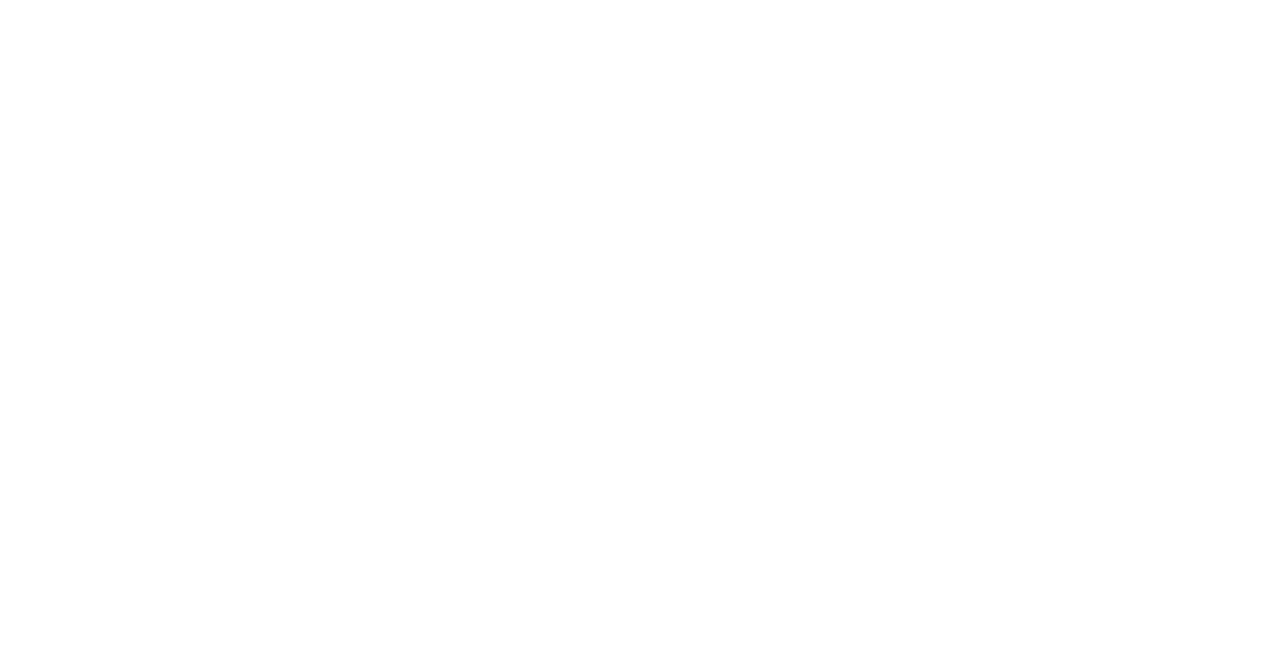
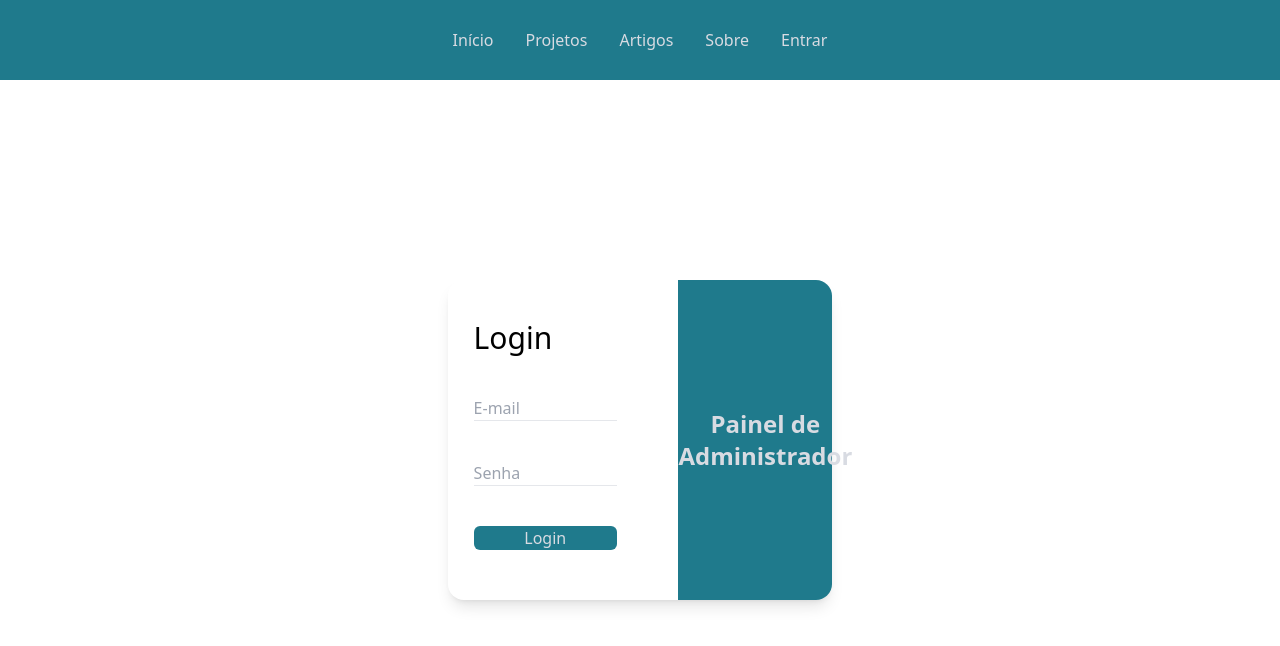
Before and after one commit to odeni3/poli-egs-frontend-equipe4, a React (Vite) app: page /login in a window 1280 px wide. Before the commit this address had no page. Shown: the top 646 px of the page. Built offline with nearby package versions, Linux system fonts and the light colour scheme; no server answers.

Commit message:
sistema de login v0

```diff
--- a/package.json
+++ b/package.json
@@ -13,8 +13,10 @@
     "@headlessui/react": "^2.1.2",
     "@heroicons/react": "^2.1.4",
     "@tailwindcss/line-clamp": "^0.4.4",
+    "@types/firebase": "^3.2.1",
     "axios": "^1.7.2",
     "bootstrap": "^5.3.3",
+    "firebase": "^10.12.4",
     "react": "^18.3.1",
     "react-bootstrap": "^2.10.4",
     "react-dom": "^18.3.1",
--- /dev/null
+++ b/src/assets/firebaseConfig.ts
@@ -0,0 +1,19 @@
+import { initializeApp } from "firebase/app";
+import { browserSessionPersistence, getAuth, setPersistence, signInWithEmailAndPassword } from "firebase/auth";
+
+
+const firebaseConfig = {
+  apiKey: import.meta.env.VITE_FIREBASE_API_KEY,
+  authDomain: import.meta.env.VITE_FIREBASE_AUTH_DOMAIN,
+  databaseURL: import.meta.env.VITE_FIREBASE_DATABASE_URL,
+  projectId: import.meta.env.VITE_FIREBASE_PROJECT_ID,
+  storageBucket: import.meta.env.VITE_FIREBASE_STORAGE_BUCKET,
+  messagingSenderId: import.meta.env.VITE_FIREBASE_MESSAGING_SENDER_ID,
+  appId: import.meta.env.VITE_FIREBASE_APP_ID,
+  measurementId: import.meta.env.VITE_FIREBASE_MEASUREMENT_ID
+};
+
+const app = initializeApp(firebaseConfig);
+const auth:any = getAuth(app);
+
+export { auth };
--- a/src/components/HeaderAdmin.tsx
+++ b/src/components/HeaderAdmin.tsx
@@ -6,7 +6,7 @@
 
     <header className="bg-primary-color shadow text-light-color h-[10vh] w-full flex justify-between items-center px-4">
       <Nav className="flex flex-1">
-        <Nav.Link href="/" className="mr-auto ml-10 w-[1vw] h-[2.5vh]">
+        <Nav.Link href="/logout" className="mr-auto ml-10 w-[1vw] h-[2.5vh]">
           <ArrowLeftStartOnRectangleIcon className="h-full"/>
         </Nav.Link>
         <div className="flex-1 flex justify-center space-x-8">
--- /dev/null
+++ b/src/components/Logout.tsx
@@ -0,0 +1,28 @@
+import React, { useEffect } from 'react'
+import { useNavigate } from 'react-router-dom'
+import { signOut } from 'firebase/auth'
+import { auth } from '../assets/firebaseConfig'
+
+function Logout() {
+  const navigate = useNavigate();
+
+  useEffect(() => {
+    const handleLogout = async () => {
+        try {
+            await signOut(auth);
+            navigate('/login');
+        } catch (error) {
+            console.log("Error loggin out: ", error);
+        }
+    };
+
+    handleLogout();
+  }, [navigate]);
+
+
+  return (
+    <div>Loggin out...</div>
+  )
+};
+
+export default Logout;
--- /dev/null
+++ b/src/components/ProtectedRoute.tsx
@@ -0,0 +1,17 @@
+import React,{ Component }  from 'react'
+import { useAuth } from '../contexts/AuthContext'
+import { Outlet, Navigate } from 'react-router-dom';
+
+function ProtectedRoute({component, ...rest}:any) {
+    const { currentUser, loading }:any = useAuth();
+
+    if (loading) {
+        return <div>Loading...</div>
+    }
+
+  return (
+    currentUser ? <Outlet/> : <Navigate to="/login"/>
+  );
+};
+
+export default ProtectedRoute;
--- /dev/null
+++ b/src/contexts/AuthContext.tsx
@@ -0,0 +1,34 @@
+import React, { createContext, ReactNode, useContext, useEffect, useState } from 'react';
+import { onAuthStateChanged, getAuth, User, getIdToken, signInWithCredential, signInWithCustomToken } from 'firebase/auth';
+import { auth } from '../assets/firebaseConfig';
+
+interface AuthContextType {
+    currentUser: User | null;
+}
+
+const AuthContext = createContext<AuthContextType | undefined>(undefined);
+
+export const AuthProvider = ({ children }:{ children: ReactNode }) => {
+    const [currentUser, setCurrentUser] = useState<User | null>(null);
+
+    useEffect(() => {
+        const unsubscribe = onAuthStateChanged(auth, async (user:any) => {
+           setCurrentUser(user);
+        });
+        return () => unsubscribe();
+    }, []);
+
+    return (
+        <AuthContext.Provider value={{currentUser}}>
+            {children}
+        </AuthContext.Provider>
+    );
+};
+
+export const useAuth = () => {
+    const context = useContext(AuthContext);
+    if(context === undefined) {
+        throw new Error('useAuth must be used within an AuthProvider')
+    }
+    return context;
+}
--- a/src/main.tsx
+++ b/src/main.tsx
@@ -8,18 +8,29 @@
 import ProjectsAdmin from './pages/Admin/Projects.tsx'
 import ArticlesAdmin from './pages/Admin/Artigos.tsx'
 import Articles from './pages/Artigos.tsx'
+import Login from './pages/Admin/Login.tsx'
+import { AuthProvider } from './contexts/AuthContext.tsx'
+import ProtectedRoute from './components/ProtectedRoute.tsx'
+import Logout from './components/Logout.tsx'
+import HeaderAdmin from './components/HeaderAdmin.tsx'
 
 ReactDOM.createRoot(document.getElementById('root')!).render(
   <React.StrictMode>
     <BrowserRouter>
-      <Routes>
+      <AuthProvider>
+        <Routes>
           <Route path='/' element={<App />} />
           <Route path='/projects/:slug?' element={<Projects />} />
           <Route path='/projects/selected/:slug' element={<Project />} />
           <Route path='/articles' element={<Articles />} />
-          <Route path='/admin-projects' element={<ProjectsAdmin />} />
+          <Route path='/login' element={<Login />} />
           <Route path='/admin-articles' element={<ArticlesAdmin />} />
-      </Routes>
+          <Route element={<ProtectedRoute/>}>
+            <Route path='/admin-projects' element={<ProjectsAdmin/>}/>
+            <Route path='/logout' element={<Logout/>}/>
+          </Route>
+        </Routes>
+      </AuthProvider>
     </BrowserRouter>
   </React.StrictMode>,
 )
--- /dev/null
+++ b/src/pages/Admin/Login.tsx
@@ -0,0 +1,44 @@
+import React, { useState } from 'react'
+import Header from '../../components/Header'
+import { signInWithEmailAndPassword } from 'firebase/auth';
+import {auth} from '../../assets/firebaseConfig.ts';
+import { useNavigate } from 'react-router-dom';
+
+function Login() {
+
+    const [email, setEmail] = useState("");
+    const [password, setPassword] = useState("");
+    const [error, setError] = useState("");
+    const navigate = useNavigate();
+
+    const handleLogin = async () => {
+        try {
+            await signInWithEmailAndPassword(auth, email, password);
+            navigate('/admin-projects')
+        } catch (error:any) {
+            setError(error.message);
+        }
+    }
+
+  return (
+    <>
+    <Header/>
+    <section className='w-[100vw] h-[90vh] flex items-center justify-center'>
+        <div className='w-[30vw] h-[40vh] shadow-lg rounded-2xl flex'>
+            <div className='pt-10 pl-[2vw] flex flex-col w-[18vw]'>
+                <h2 className='text-3xl w-[14vw]'>Login</h2>
+                <input type="email" name="user" id="user" className='focus:outline-none border-b mt-10 w-[70%]' placeholder='E-mail' onChange={(e) => setEmail(e.target.value)}/>
+                <input type="password" name="user" id="user" className='focus:outline-none border-b mt-10 w-[70%]' placeholder='Senha' onChange={(e) => setPassword(e.target.value)}/>
+                <button className='w-[70%] mt-10 bg-primary-color text-light-color rounded-md border-primary-color border-0 hover:bg-transparent hover:text-black hover:border transition-all' onClick={handleLogin}>Login</button>
+                {error && <p className='text-sm text-red-600'>{error}</p>}
+            </div>
+            <div className='w-[12vw] h-[40vh] bg-primary-color rounded-r-2xl text-light-color flex items-center'>
+                <h1 className='text-2xl text-center font-semibold'>Painel de Administrador</h1>
+            </div>
+        </div>
+    </section>
+    </>
+  )
+}
+
+export default Login
```
Also changed, not shown: 2 other files (tests, documents, lock files or other folders).
